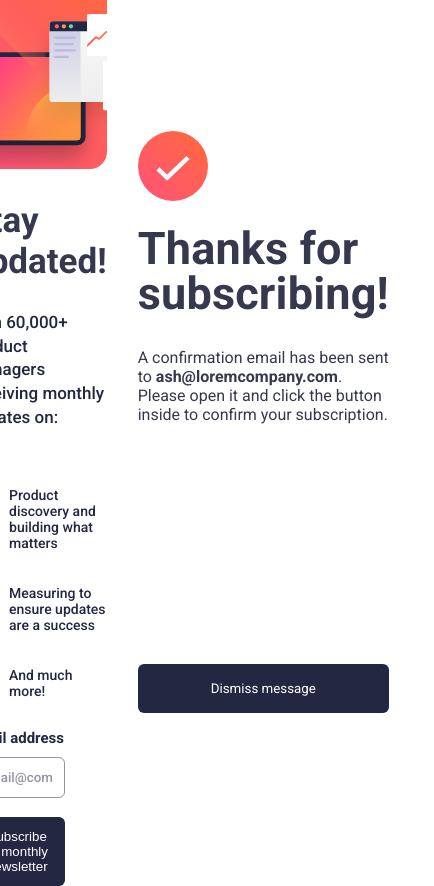
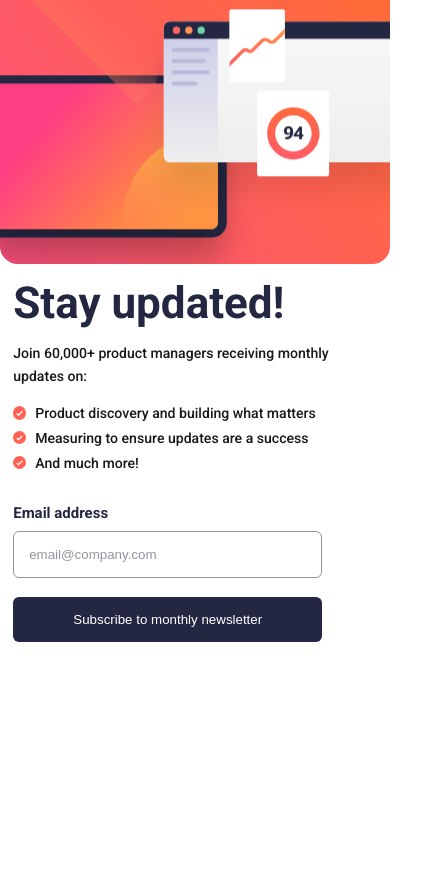
Before and after one commit to jaameyaw/newsletter-sign-up, a plain HTML site: page index.html in a window 390 px wide. Shown: the whole page, 434 px wide, since content can reach past the window. After the commit the page ends 844 px from the top, so only its background shows below. Drawn offline with Linux system fonts and the light colour scheme.

Commit message:
Update style.css

```diff
--- a/style.css
+++ b/style.css
@@ -1,73 +1,90 @@
-* {
-    margin: 0;
-    padding: 0;
-    box-sizing: border-box;
+*,
+*::before,
+*::after {
+  box-sizing: border-box;
+  margin: 0;
+  padding: 0;
 }
 
+html {
+    font-size: 62.5%;
+  }
+
 body {
-    display: flex;
-    justify-content: center;
-    align-items: center;
-    min-height: 100vh;
     font-family: "Roboto", sans-serif;
-    background-color: hsl(235, 18%, 26%);
+    font-weight: 400;
+    color: #181818;
+    background-color: hsl(234, 29%, 20%);
+    padding: 4rem;
+    overflow-x: hidden;
 }
 
+main {
+    width: 65%;
+    background-color: #fff;
+    margin: 0 auto;
+    border-radius: 1rem;
+    display: flex;
+    flex-direction: row;
+    justify-content: space-between;
+    padding: 1.3rem;
+}
 
-main {
-    display: flex;
-    border-radius: 20px;
-    background-color: hsl(0, 0%, 100%);
-    height: 76.5vh;
-    box-shadow: rgba(0, 0, 0, 0.3) -4px 9px 25px -6px;
-
+.imageSvg {
+    background-size: cover;
+    background-position: center;
+    background-image: url("./assets/images/illustration-sign-up-desktop.svg");
+    border-radius: 1.5rem;
+    flex: 1 20%;
 }
 
 .content {
-    display: flex;
-    flex-direction: column;
-    width: 390px;
-    margin-left: 40px;
-    margin-top: 70px;
-    margin-bottom: -12px;
+    padding: 4.5rem;
+    flex: 2;
 }
 
-.content h1 {
-    font-size: 45px;
-    padding-bottom: 13px;
-    color: hsl(235, 18%, 26%);
+h1 {
+    font-size: 5.5rem;
+    font-weight: 700;
+    margin-bottom: 1.5rem;
+    color: hsl(234, 29%, 20%);
 }
 
-.updates {
-    font-size: 15px;
-    line-height: 1.4;
-    color: hsl(234, 29%, 20%);
+p {
+    font-size: 1.6rem;
+    margin-bottom: 2rem;
+    line-height: 1.6;
     font-weight: 500;
-    padding-bottom: 16px;
-
 }
 
-.lists li {
-    list-style-type: none;
-    padding-bottom: 11px;
-    color: hsl(234, 29%, 20%);
-    font-weight: 500;
-    font-size: 14px;
-    position: relative;
-    margin-left: 40px;
+.item-container {
+    display: flex;
+    flex-direction: row;
+    justify-content: flex-start;
+    align-items: center;
+    gap: 1rem;
+    font-size: 1.6rem;
 }
 
-.lists li::before {
-    content: url("/assets/images/icon-list.svg");
-    display: inline-block;
-    position: absolute;
-    bottom: 6px;
-    left: -35px;
+.item-container li {
+    font-weight: 500;
+}
+.item-container:not(:last-child) {
+    margin-bottom: 1rem;
+}
+
+.item-container .icon {
+    width: 1.5rem;
+    height: 1.5rem;
+}
+
+ul {
+    list-style: none;
 }
 
 
 .newsletter-form {
-    margin-top: 20px;
+    margin-top: 40px;
 }
 
 .newsletter-form label {
@@ -77,21 +94,23 @@ main {
     font-weight: 700;
 }
 
+.name {
+    display: flex;
+    flex-direction: row;
+    justify-content: space-between;
+}
+
 .error-msg {
-    padding-left: 120px;
     line-height: .3;
-    font-size: 13px;
-    /* color: hsl(4, 68%, 45%); */
+    font-size: 14px;
     color: #ff2851;
     display: none;
     font-weight: 500;
-    font-family: "Roboto", sans-serif;
 }
 
 input {
     margin-top: 10px;
     border: 1px solid hsl(231, 7%, 60%);
-    font-family: "Roboto", sans-serif;
     color: black;
     font-weight: 500;
     transition: .4s;
@@ -104,12 +123,11 @@ input:focus {
 
 input::placeholder {
     color: hsl(231, 7%, 60%);
-    font-family: "Roboto", sans-serif;
     font-weight: 500;
 }
 
 input, button {
-    width: 86%;
+    width: 95%;
     padding: 15px;
     border-radius: 6px;
 }
@@ -133,100 +151,91 @@ button:active {
     transform: scale(0.95);
 }
 
-.imageSvg {
-    width: 340px;
-}
 
-.image {
-    height: 500px;
-    width: 430px;
-    padding-top: 20px;
-    margin-left: -55px;
-}
-
-
-@media (max-width: 768px) {
-    main {
-        height: 100vh;
+@media screen and (max-width: 1270px) {
+    .content {
+        padding: 1.5rem;
     }
 
-    .image {
-        width: 370px;
-        height: 490px;
+    main {
+        width: 85%;
     }
 }
 
-@media (max-width: 430px) {
+@media screen and (max-width: 918px) {
+    html {
+        font-size: 55%;
+    }
+    main {
+        width: 100%;
+    }
+}
+
+@media screen and (max-width: 646px) {
+    body {
+        padding: 0;
+    }
+    .img-container {
+        flex-basis: 10%;
+    }
+}
+
+@media screen and (max-width: 500px) {
     body {
         background-color: white;
-
-    }
-    main {
-        box-shadow: none;
-        display: grid
-
     }
 
-    .content {
-        width: 100%;
-        margin-left: 0;
-        margin-top: 0;
-        margin-bottom: 0;
-        padding-left: 13px;
+    main {
+        flex-direction: column;
+        flex-wrap: wrap;
+        padding: 0;
     }
 
-    .content h1 {
-        font-size: 35px;
-        margin-top: 31px;
+    .imageSvg {
+        min-height: 30rem;
+        order: -1;
+        background-image: url("./assets/images/illustration-sign-up-mobile.svg");
+        border-radius: 0 0 2rem 2rem;
     }
 
-    .updates {
-        margin-top: 16px;
-        font-size: 17px;
-    }
-
-    .lists {
-        margin-top: 16px;
-    }
-
-    .lists li {
-        padding-bottom: 9px;
-    }
-
-    .lists li::before {
-        bottom: 11px;
+    h1 {
+        font-size: 5rem;
     }
 
     input, button {
-        width: 70%;
-        padding: 12px;
+        width: 85%;
     }
+}
 
-    .imageSvg {
-        width: 100%;
-        min-height: 20vh;
-        background-image: url("/assets/images/illustration-sign-up-mobile.svg");
-        background-repeat: no-repeat;
-        background-size: cover;
-        border-radius: 0 0 17px 17px;
-        grid-row: 1 / 2;
-    }
-
-    .image {
-        display: none;
+@media (min-width: 1024px) {
+    .error-msg {
+        margin-left: 100px;
     }
 
 }
 
-/* appreciate */
+@media (min-width: 768px) {
+    .error-msg {
+        margin-left: 90px;
+    }
+}
+
+
+/* appreciation page */
 section {
     display: flex;
     flex-direction: column;
+    justify-content: center;
+    margin: 0 auto;
     width: 430px;
     background-color: hsl(0, 0%, 100%);
     box-shadow: rgba(0, 0, 0, 0.3) -4px 9px 25px -6px;
     border-radius: 20px;
     padding: 50px 45px;
+}
+
+.hide {
+    display: none;
 }
 
 section img {
```
